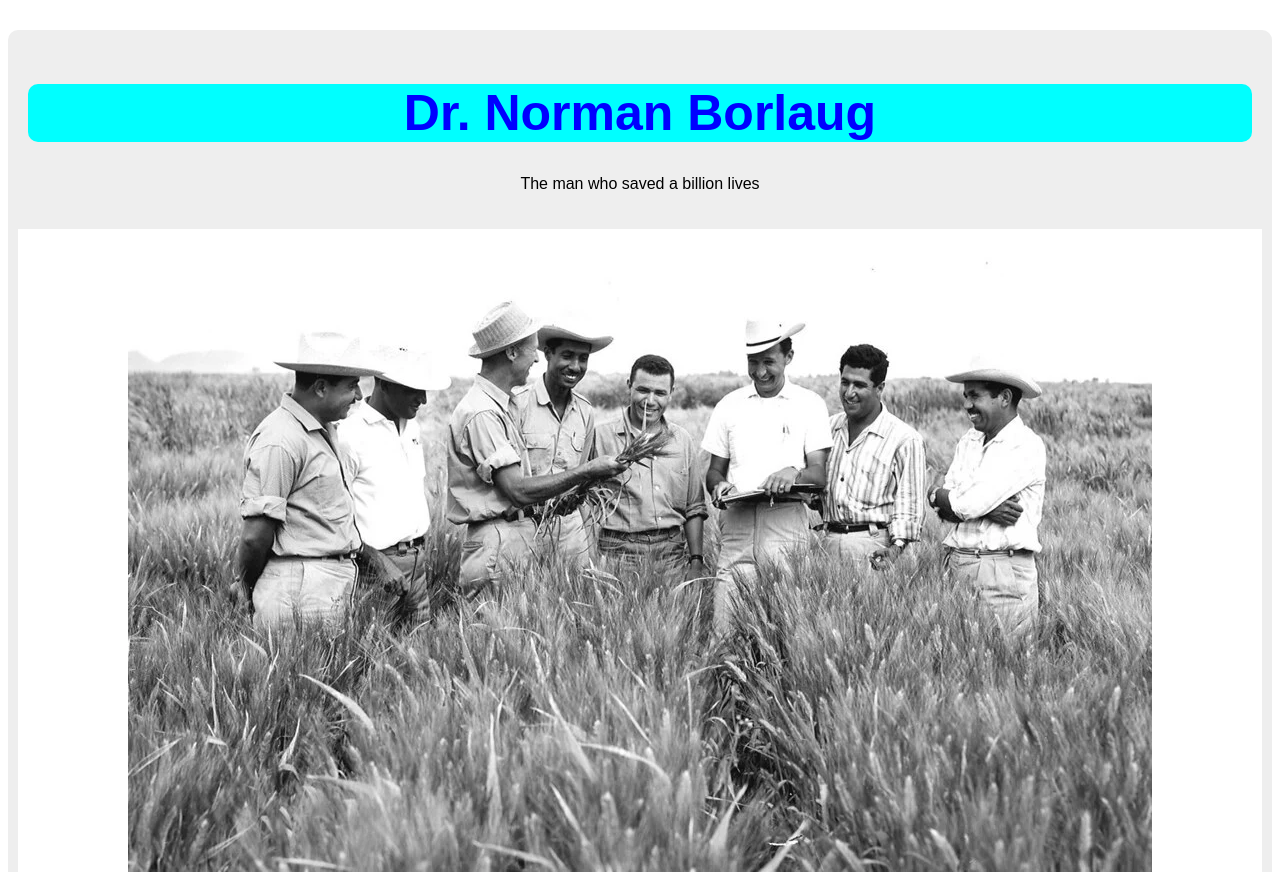
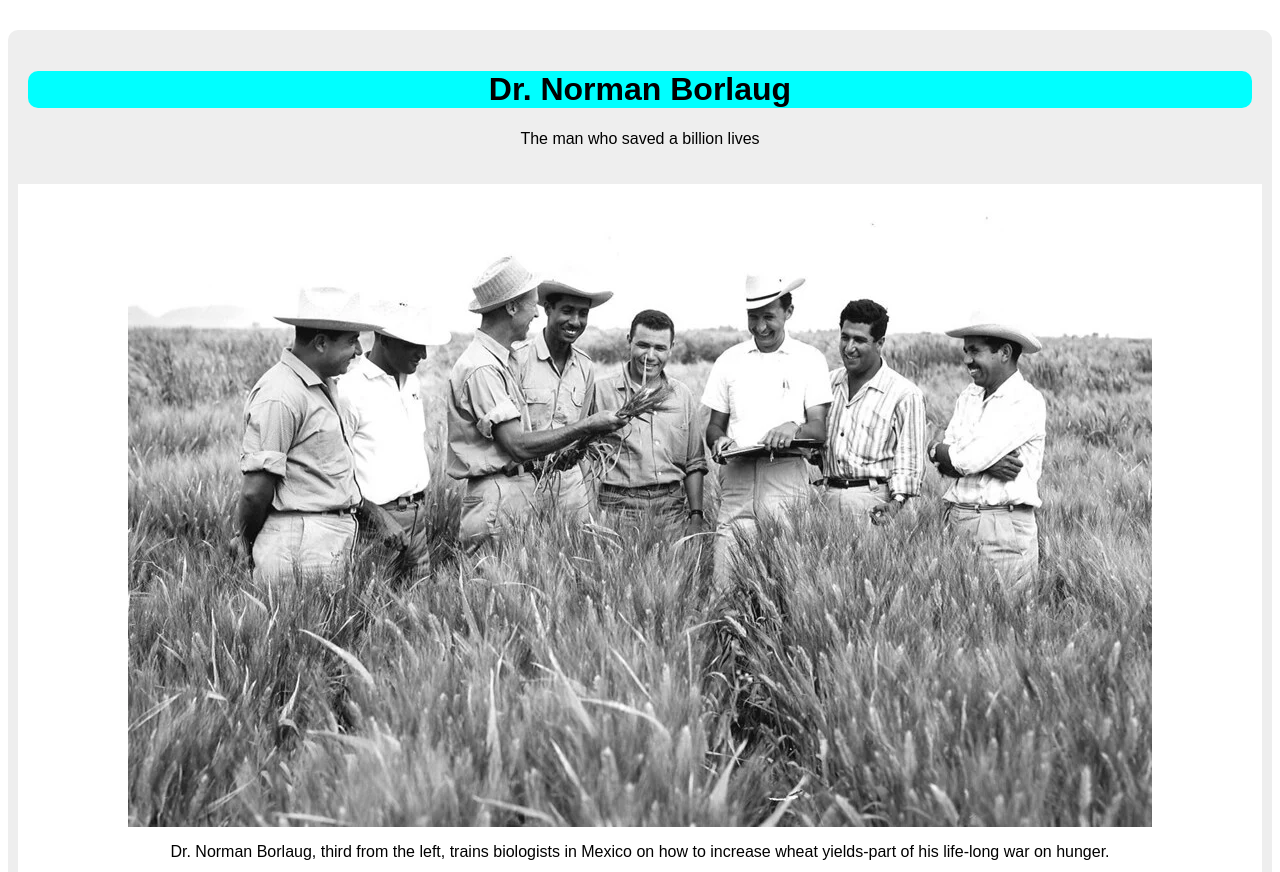
Before and after one commit to Spiritual07/Classwork2, a plain HTML site: page index.html in a window 1280 px wide. Shown: the top 872 px of the page. Drawn offline with Linux system fonts and the light colour scheme.

Commit message:
Remove #header styles and update header alignment
Removed the #header style and adjusted header styles.

```diff
--- a/style.css
+++ b/style.css
@@ -1,11 +1,6 @@
 body {
     background-color: white;
     font-family: Arial, Helvetica, sans-serif;
-}
-
-#header{
-    color: blue;
-    font-size: 50px;
 }
 
 header {
```
